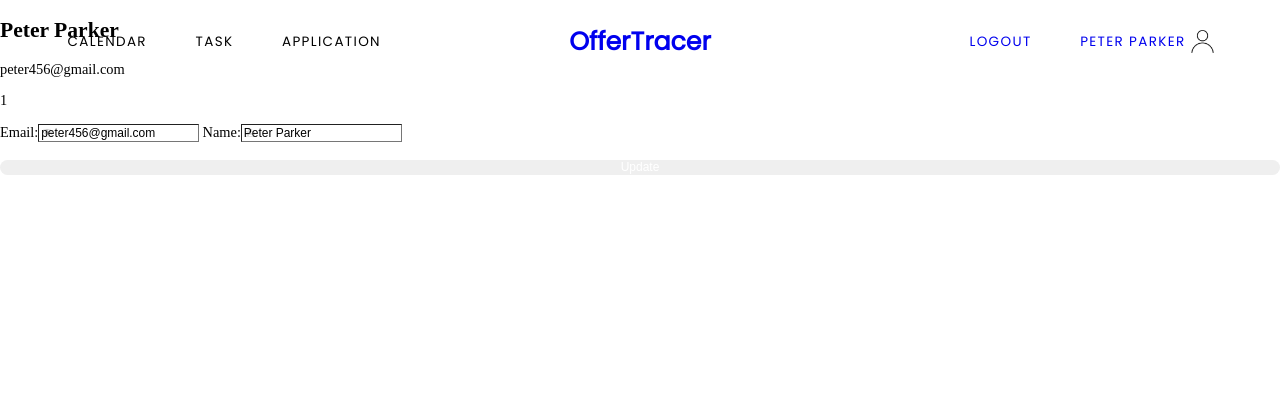
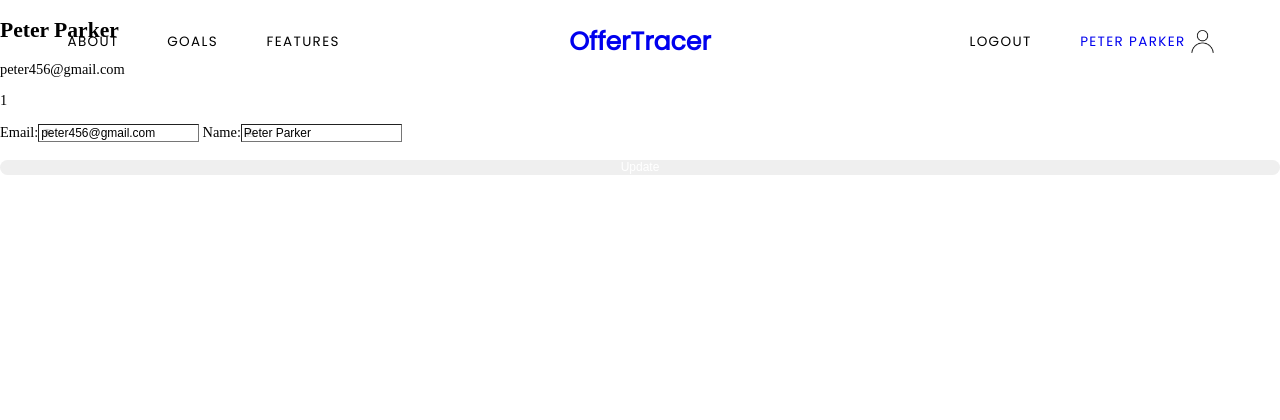
Before and after one commit to yzeng810/CSC210Final, a Flask app: page /account in a window 1280 px wide. Shown: the top 420 px of the page. Run offline with Flask 2, Linux system fonts and the light colour scheme; a user stored in the database is signed in; some libraries are stand-ins or nearby versions.

Commit message:
update nav

```diff
--- a/static/css/nav.css
+++ b/static/css/nav.css
@@ -90,7 +90,6 @@
 	color: white;
 }
 
-
 .title:hover {
 	color: #e06253;
 }
@@ -99,10 +98,17 @@
 	background-color: white;
 }
 
-.main-menu a:hover {
-	text-decoration: none;
+.navLink:hover {
 	color: #e06253;
 }
+
+.auth a:hover{
+	color: #e06253;
+}
+
+/*.main-menu a:hover {
+	text-decoration: none;
+}*/
 
 .main-menu a:visited {
 	text-decoration: none;
--- a/templates/base.html
+++ b/templates/base.html
@@ -15,17 +15,10 @@
 	<nav class="main-menu notAuth">
 			<div class="m1">
 
-				{% if not current_user.is_authenticated %}
-				<a href="/#second">About</a>
-				<a href="/#third">Goals</a>
-				<a href="/#forth">Features</a>
-				{% endif %}
+				<a href="/#second" class="navLink">About</a>
+				<a href="/#third" class="navLink">Goals</a>
+				<a href="/#forth" class="navLink">Features</a>
 
-				{% if current_user.is_authenticated %}
-				<a href="">Calendar</a>
-				<a href="">Task</a>
-				<a href="">Application</a>
-				{% endif %}
 			</div>
 
 			<div class="title">
@@ -35,37 +28,16 @@
 			<div class="m2">
 
 				{% if not current_user.is_authenticated %}
-				<a href="{{url_for('auth.login')}}">Login</a>
-				<a href="{{url_for('auth.signup')}}" class="navSignup"><span>Sign Up</span></a>
+				<a href="{{url_for('auth.login')}}" class="navLink">Login</a>
+				<a href="{{url_for('auth.signup')}}" class="navSignup navLink"><span>Sign Up</span></a>
 				{% endif %}
 
 				{% if current_user.is_authenticated %}
-				<a href="{{url_for('auth.logout')}}">Logout</a>
+				<a href="{{url_for('auth.logout')}}" class="navLink">Logout</a>
 				<a href="{{url_for('main.dashboard')}}" class="accName">{{ name }}</a>
 				{% endif %}
 			</div>
 	</nav>
-
-
-<!-- 	{% if not current_user.is_authenticated %}
-	<nav class="main-menu notAuth">
-
-		<div class="m1">
-			<a href="/#second">About</a>
-			<a href="/#third">Goals</a>
-			<a href="/#forth">Features</a>
-		</div>
-
-		<div class="title">
-			<a href="{{url_for('main.index')}}">OfferTracer</a>
-		</div>
-
-		<div class="m2">
-			<a href="{{url_for('auth.login')}}">Login</a>
-			<a href="{{url_for('auth.signup')}}" class="navSignup"><span>Sign Up</span></a>
-		</div>
-	</nav>
-	{% endif %} -->
 
 	<div class="container">
 		{% block content %}
@@ -87,12 +59,20 @@
         				$(this).css("background-color" , "transparent");
         			});
         			$(".notAuth").css("background-color" , "transparent");
+
         			$(".title").hover(function(){
         				$(this).css("color", "#e06253");
         			}, function(){
         				$(this).css("color" , "black");
         			});
           			$(".title").css("color", "black");
+
+          			$(".navLink").hover(function(){
+        				$(this).css("color", "#e06253");
+        			}, function(){
+        				$(this).css("color" , "black");
+        			});
+          			$(".navLink").css("color", "black");
         		}
     		})
 		});
```
Also changed, not shown: 2 other files.
